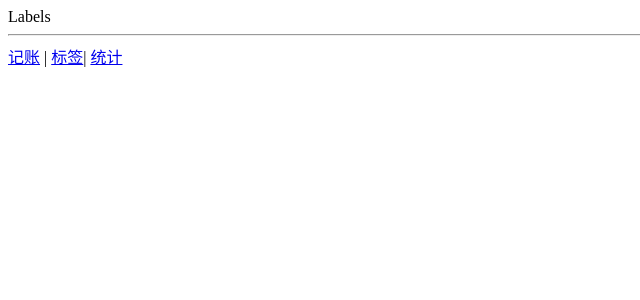
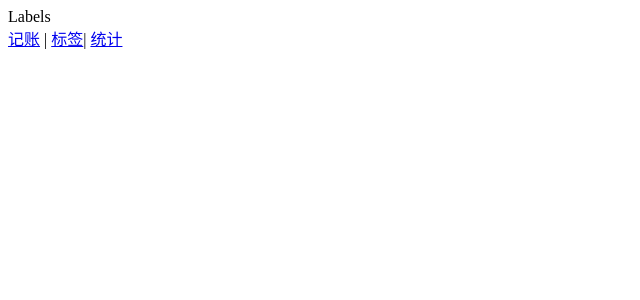
Before and after one commit to Gouson/IceBookkeeping, a Vue app: page /#/labels in a window 1280 px wide. Shown: the top 300 px of the page, without its empty margins (0-640 px from the left). Built offline with nearby package versions, Linux system fonts and the light colour scheme.

Commit message:
全局组件 Nav

```diff
--- a/src/App.vue
+++ b/src/App.vue
@@ -1,10 +1,6 @@
 <template>
   <div>
     <router-view />
-    <hr />
-    <router-link to="/money">记账</router-link> |
-    <router-link to="/labels">标签</router-link>|
-    <router-link to="/statistics">统计</router-link>
   </div>
 </template>
 
--- /dev/null
+++ b/src/components/Nav.vue
@@ -0,0 +1,13 @@
+<template>
+  <div>
+    <router-link to="/money">记账</router-link> |
+    <router-link to="/labels">标签</router-link>|
+    <router-link to="/statistics">统计</router-link>
+  </div>
+</template>
+
+<script>
+export default {};
+</script>
+
+<style lang="scss" scoped></style>
--- a/src/main.ts
+++ b/src/main.ts
@@ -3,9 +3,9 @@ import App from './App.vue'
 import './registerServiceWorker'
 import router from './router'
 import store from './store'
-
+import Nav from '@/components/Nav.vue'
 Vue.config.productionTip = false
-
+Vue.component('Nav', Nav)
 new Vue({
   router,
   store,
--- a/src/views/Labels.vue
+++ b/src/views/Labels.vue
@@ -1,9 +1,14 @@
 <template>
-  <div>Labels</div>
+  <div>
+    Labels
+    <Nav />
+  </div>
 </template>
 
 <script>
-export default {};
+export default {
+  name: "Labels",
+};
 </script>
 
 <style lang="scss" scoped></style>
--- a/src/views/Money.vue
+++ b/src/views/Money.vue
@@ -1,9 +1,14 @@
 <template>
-  <div>Money</div>
+  <div>
+    Money
+    <Nav />
+  </div>
 </template>
 
 <script>
-export default {};
+export default {
+  name: "Money",
+};
 </script>
 
 <style lang="scss" scoped></style>
--- a/src/views/Statistics.vue
+++ b/src/views/Statistics.vue
@@ -1,9 +1,11 @@
 <template>
-  <div>Statistics</div>
+  <div>Statistics<Nav /></div>
 </template>
 
 <script>
-export default {};
+export default {
+  name: "Statistics",
+};
 </script>
 
 <style lang="scss" scoped></style>
```
